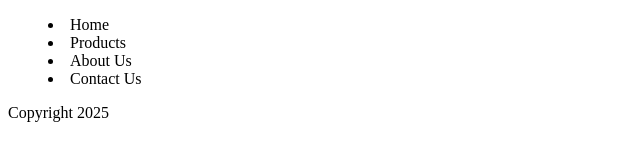
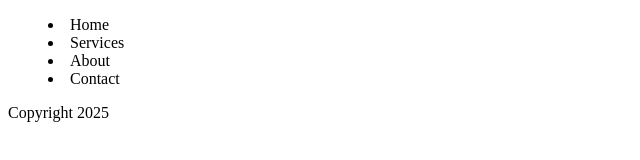
Before and after one commit to ZahraBahmanpour/git-test, a plain HTML site: page index.html in a window 1280 px wide. Shown: the full height of the page, 0-640 px from the left. Drawn offline with Linux system fonts and the light colour scheme.

Commit message:
fix menu items

```diff
--- a/index.html
+++ b/index.html
@@ -10,9 +10,9 @@
       <nav>
         <menu>
           <li>Home</li>
-          <li>Products</li>
-          <li>About Us</li>
-          <li>Contact Us</li>
+          <li>Services</li>
+          <li>About</li>
+          <li>Contact</li>
         </menu>
       </nav>
     </header>
```
